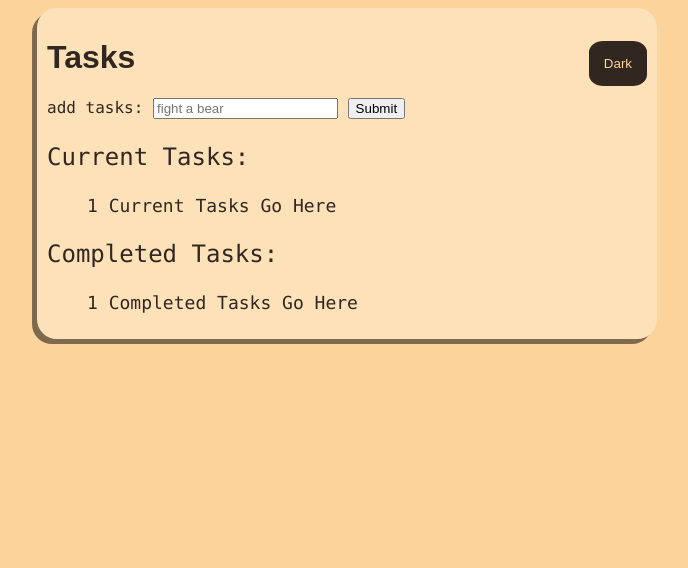
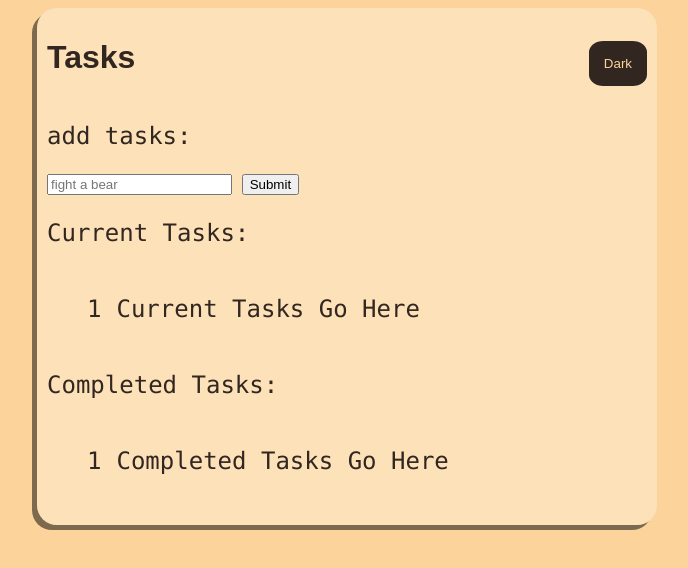
Before and after one commit to jjlukose55/Tasks_WebApp, a plain HTML site: page Agenda_app/index.html in a window 1280 px wide. Shown: the whole page, without its empty margins (293-981 px from the left). Drawn offline with Linux system fonts and the light colour scheme.

Commit message:
Small changes. Mostly cosmetic

```diff
--- a/Agenda_app/app.js
+++ b/Agenda_app/app.js
@@ -149,9 +149,8 @@ document.addEventListener("DOMContentLoaded", function () {
       );
 
       listItem.innerHTML = `
-          <div>
-              <span class="number">${index + 1}</span>
-              <label for="${task}">${task}</label>
+          <p class="number">${index + 1}</p>
+          <p for="${task}">${task}</p>
           <input value="${currentDate}"
           class="${
             immutable
@@ -166,7 +165,6 @@ document.addEventListener("DOMContentLoaded", function () {
           ">
           ${(listName == "currentTasks") ? "Complete" : "Delete"}
           </button>
-          </div>
         `;
 
       listStorage.push(listItem);
@@ -272,7 +270,7 @@ document.addEventListener("DOMContentLoaded", function () {
     if (deleteButtons) {
       deleteButtons.forEach(deleteButton => {
         deleteButton.addEventListener("click", function () {
-          let listItem = deleteButton.parentElement.parentElement
+          let listItem = deleteButton.parentElement
           console.log("name " + listItem.getAttribute("name"));
 
           console.log(deleteButton.textContent);
--- a/Agenda_app/index.html
+++ b/Agenda_app/index.html
@@ -15,7 +15,7 @@
                 <button class="themeBtn">Dark</button>
             </div>
             <form>
-                <label>add tasks:</label>
+                <p>add tasks:</p>
                 <input id="task-input" type="text" placeholder="fight a bear">
                 <input id="submit-button" type="submit">
             </form>
--- a/Agenda_app/main.css
+++ b/Agenda_app/main.css
@@ -56,17 +56,24 @@ body {
 
 p {
     font-size: x-large;
+    overflow-wrap: anywhere;
 }
 
 li {
+    display: flex;
+    gap: 15px;
+    max-height: fit-content;
     font-size: large;
     list-style: none;
     min-width: 400px;
+    align-items: center;
 }
 ul {
     display: flex;
     flex-wrap: wrap;
-    gap: 15px;
+}
+input {
+    min-width: max-content;
 }
 #header {
     display: grid;
```
Lines whose indentation alone changed are shown as unchanged.
